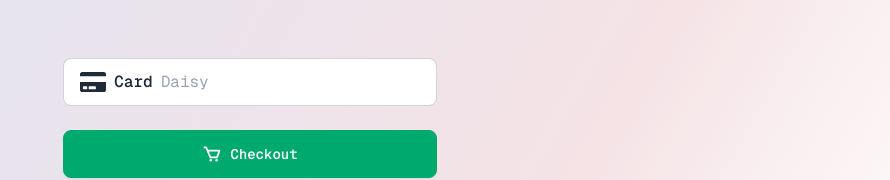
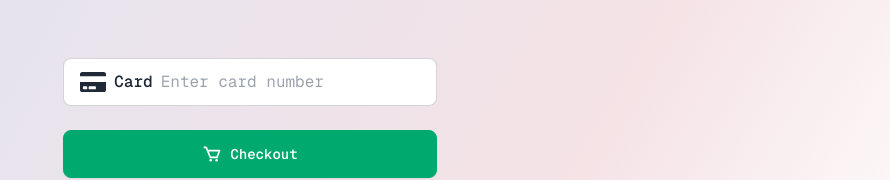
Before and after one commit to beelol/em-card-verifier-app, a Next.js app: page / in a window 1280 px wide. Shown: the part 373-553 px from the top of the page, without its empty margins (390-1280 px from the left). Built offline with nearby package versions, Linux system fonts and the light colour scheme; no server answers.

Commit message:
Change placeholder text

```diff
--- a/src/components/CreditCardForm/CreditCardForm.tsx
+++ b/src/components/CreditCardForm/CreditCardForm.tsx
@@ -53,7 +53,7 @@ export const CreditCardForm = () => {
           name="creditCard"
           type="text"
           className="grow"
-          placeholder="Daisy"
+          placeholder="Enter card number"
           icon={<DynamicCardIcon cardNumber={cardNumber} size={26} />}
           disabled={checkoutPending}
           required
```
